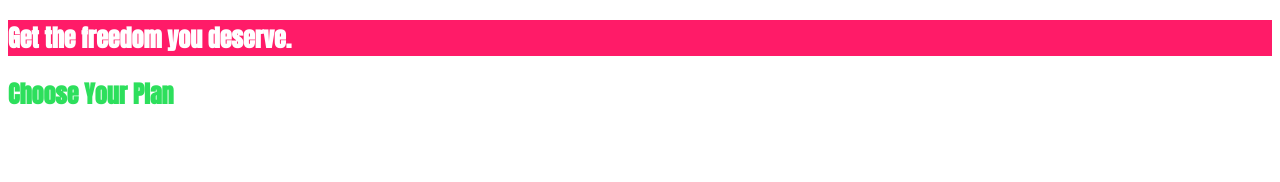
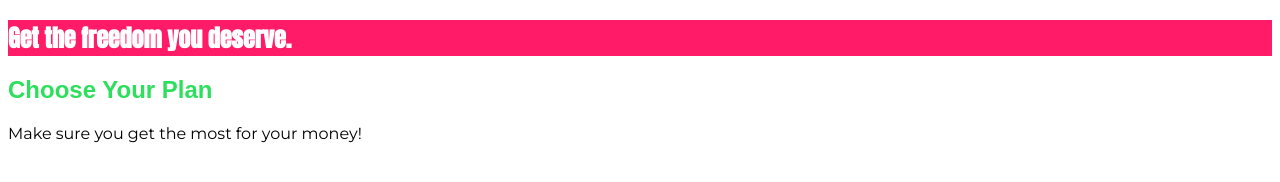
Before and after one commit to ChitownCoder/css-what, a plain HTML site: page basics-01-understanding-the-course-project-starting-code/index.html in a window 1280 px wide. Drawn offline with Linux system fonts and the light colour scheme.

Commit message:
Adding combinators

```diff
--- a/basics-01-understanding-the-course-project-starting-code/index.html
+++ b/basics-01-understanding-the-course-project-starting-code/index.html
@@ -7,8 +7,10 @@
     <link rel="shortcut icon" href="favicon.png" />
     <link rel="preconnect" href="https://fonts.googleapis.com" />
     <link rel="preconnect" href="https://fonts.gstatic.com" crossorigin />
+    <link rel="preconnect" href="https://fonts.googleapis.com" />
+    <link rel="preconnect" href="https://fonts.gstatic.com" crossorigin />
     <link
-      href="https://fonts.googleapis.com/css2?family=Anton&display=swap"
+      href="https://fonts.googleapis.com/css2?family=Anton&family=Montserrat:wght@400;700&family=Nunito:wght@400;700&display=swap"
       rel="stylesheet"
     />
     <link rel="stylesheet" href="main.css" />
@@ -21,6 +23,7 @@
       </section>
       <section id="plans">
         <h1 class="section-title">Choose Your Plan</h1>
+        <p>Make sure you get the most for your money!</p>
       </section>
     </main>
   </body>
--- a/basics-01-understanding-the-course-project-starting-code/main.css
+++ b/basics-01-understanding-the-course-project-starting-code/main.css
@@ -1,12 +1,20 @@
+body {
+  font-family: "Montserrat", sans-serif;
+}
+
 #product-overview {
   background: #ff1b68;
 }
 
-h1 {
+.section-title {
+  color: #2ddf5c;
+}
+
+#product-overview h1 {
   color: #fff;
   font-family: 'Anton', sans-serif;
 }
 
-.section-title {
-  color: #2ddf5c
+h1 {
+  font-family: sans-serif;
 }
```
